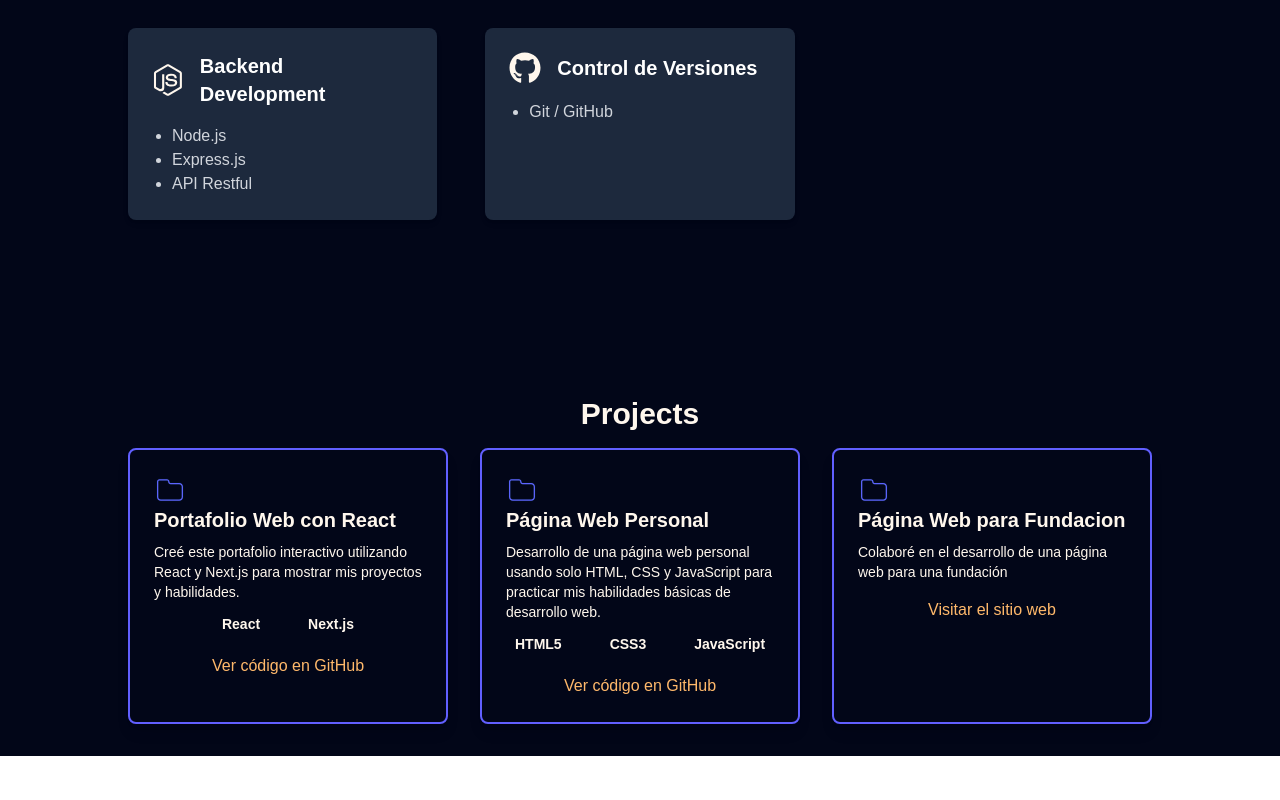
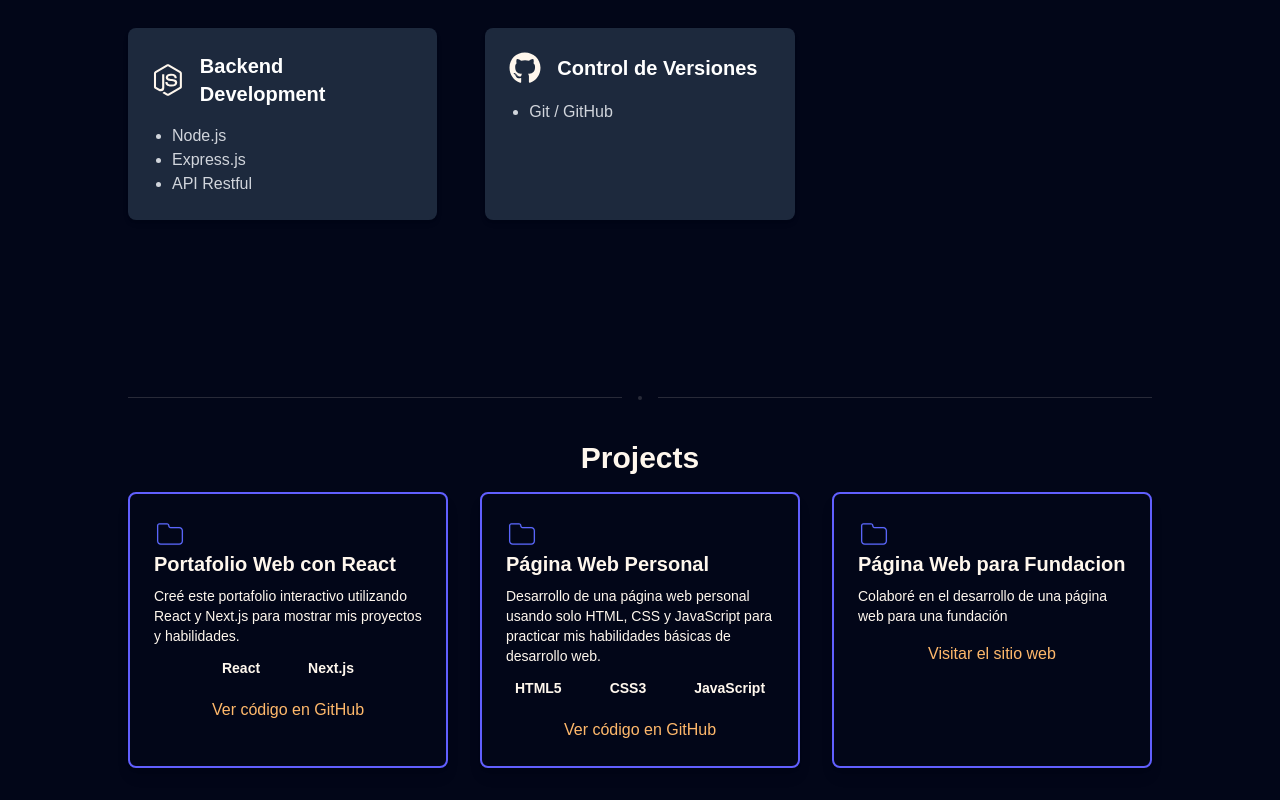
Before and after one commit to LinaMariaV/lina-portafolio, a Next.js app: page / in a window 1280 px wide. Shown: the part 2080-2880 px from the top of the page. Before the commit the page ends 2836 px from the top, so only its background shows below. Built offline with nearby package versions, Linux system fonts and the light colour scheme.

Commit message:
Add data

```diff
--- a/src/components/projects/projects.tsx
+++ b/src/components/projects/projects.tsx
@@ -1,5 +1,6 @@
 
 import { ProjectCard } from "@/utils/ProjectCard";
+import Separator from "../separator/separator";
 
 const projectsData = [
   {
@@ -25,6 +26,7 @@ const projectsData = [
 export default function Projects() {
   return (
     <div id="projects" className="w-full max-w-6xl mt-16 px-16 py-8">
+      <Separator />
       <h2 className="text-3xl font-semibold text-orange-50 mb-4 text-center">
         Projects
       </h2>
```
